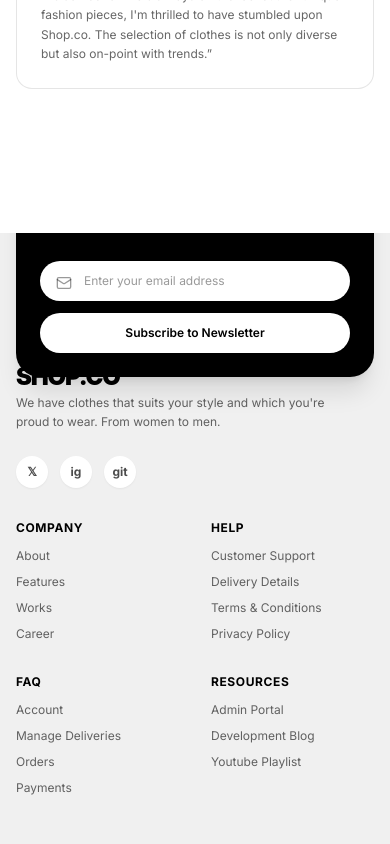
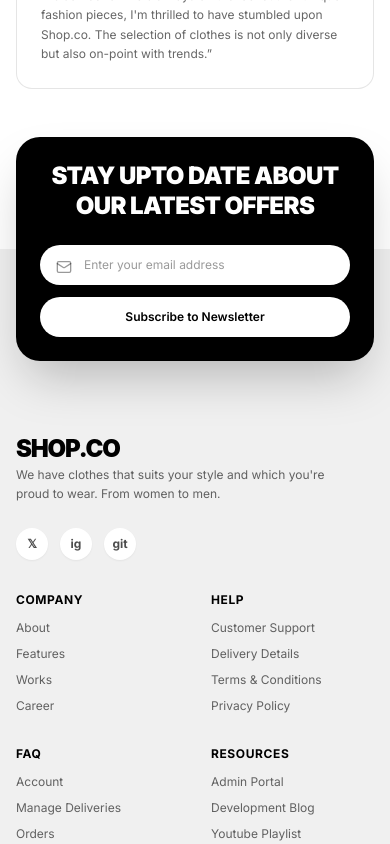
Before and after one commit to faridulislam1/nocfinity-ecommerce-, a Next.js app in the folder frontend/: page / in a window 390 px wide. Shown: the part 3500-4344 px from the top of the page. Built offline with nearby package versions, Linux system fonts and the light colour scheme; no server answers.

Commit message:
fix(footer): float newsletter banner with transform instead of overflow clipping

```diff
--- a/frontend/src/components/storefront/Footer.tsx
+++ b/frontend/src/components/storefront/Footer.tsx
@@ -4,10 +4,10 @@ import { Mail } from 'lucide-react';
 
 export default function Footer() {
   return (
-    <footer className="bg-[#F0F0F0] text-black pt-24 sm:pt-28 pb-12 relative mt-20 w-full overflow-hidden">
+    <footer className="bg-[#F0F0F0] text-black relative mt-24 sm:mt-32 w-full">
       {/* ================= FIGMA FLOATING NEWSLETTER BANNER ================= */}
-      <div className="w-full max-w-7xl mx-auto px-4 sm:px-6 lg:px-8 absolute -top-20 left-0 right-0">
-        <div className="bg-black text-white rounded-3xl p-6 sm:p-10 lg:p-12 flex flex-col lg:flex-row items-center justify-between gap-6 shadow-xl">
+      <div className="w-full max-w-7xl mx-auto px-4 sm:px-6 lg:px-8 -translate-y-1/2 -mb-16 sm:-mb-20 relative z-10">
+        <div className="bg-black text-white rounded-3xl p-6 sm:p-10 lg:p-12 flex flex-col lg:flex-row items-center justify-between gap-6 shadow-2xl">
           <h3 className="text-2xl sm:text-3xl lg:text-4xl font-black uppercase tracking-tight max-w-md leading-tight text-center lg:text-left">
             STAY UPTO DATE ABOUT OUR LATEST OFFERS
           </h3>
@@ -29,7 +29,7 @@ export default function Footer() {
       </div>
 
       {/* Main Footer Links */}
-      <div className="max-w-7xl mx-auto px-4 sm:px-6 lg:px-8 pt-8">
+      <div className="max-w-7xl mx-auto px-4 sm:px-6 lg:px-8 pb-12 pt-6 sm:pt-8">
         <div className="grid grid-cols-2 md:grid-cols-6 gap-8 pb-12 border-b border-black/10">
           {/* Brand info */}
           <div className="col-span-2 space-y-4">
```
